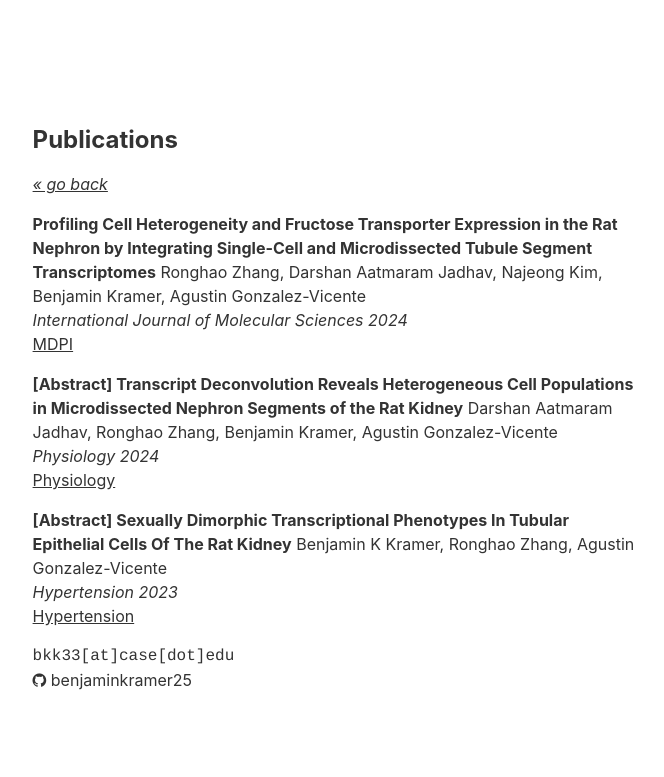
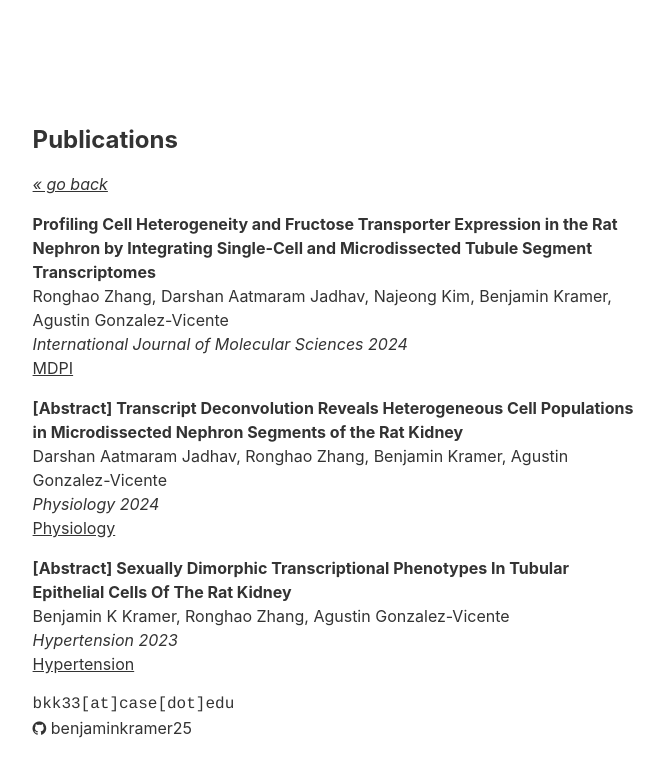
Before and after one commit to benjaminkramer64/benjaminkramer25.github.io, a Jekyll site: the page built from publications.md, in a window 1280 px wide. Shown: the top 777 px of the page, without its empty margins (313-977 px from the left). Built offline with Jekyll 4.4.1, drawn with Linux system fonts in a browser that asks for light colours.

```diff
--- a/publications.md
+++ b/publications.md
@@ -4,17 +4,17 @@ title: Publications
 ---
 [*<< go back*](index.md)
 
-**Profiling Cell Heterogeneity and Fructose Transporter Expression in the Rat Nephron by Integrating Single-Cell and Microdissected Tubule Segment Transcriptomes**
+**Profiling Cell Heterogeneity and Fructose Transporter Expression in the Rat Nephron by Integrating Single-Cell and Microdissected Tubule Segment Transcriptomes** \
 Ronghao Zhang, Darshan Aatmaram Jadhav, Najeong Kim, Benjamin Kramer, Agustin Gonzalez-Vicente \
 *International Journal of Molecular Sciences 2024* \
 <a href="https://www.mdpi.com/1422-0067/25/5/3071" target="_blank">MDPI</a>
 
-**[Abstract] Transcript Deconvolution Reveals Heterogeneous Cell Populations in Microdissected Nephron Segments of the Rat Kidney**
+**[Abstract] Transcript Deconvolution Reveals Heterogeneous Cell Populations in Microdissected Nephron Segments of the Rat Kidney** \
 Darshan Aatmaram Jadhav, Ronghao Zhang, Benjamin Kramer, Agustin Gonzalez-Vicente \
 *Physiology 2024* \
 <a href="https://journals.physiology.org/doi/abs/10.1152/physiol.2024.39.S1.831" target="_blank">Physiology</a>
 
-**[Abstract] Sexually Dimorphic Transcriptional Phenotypes In Tubular Epithelial Cells Of The Rat Kidney**
+**[Abstract] Sexually Dimorphic Transcriptional Phenotypes In Tubular Epithelial Cells Of The Rat Kidney** \
 Benjamin K Kramer, Ronghao Zhang, Agustin Gonzalez-Vicente \
 *Hypertension 2023* \
 <a href="https://www.ahajournals.org/doi/abs/10.1161/hyp.80.suppl_1.097" target="_blank">Hypertension</a>
```
